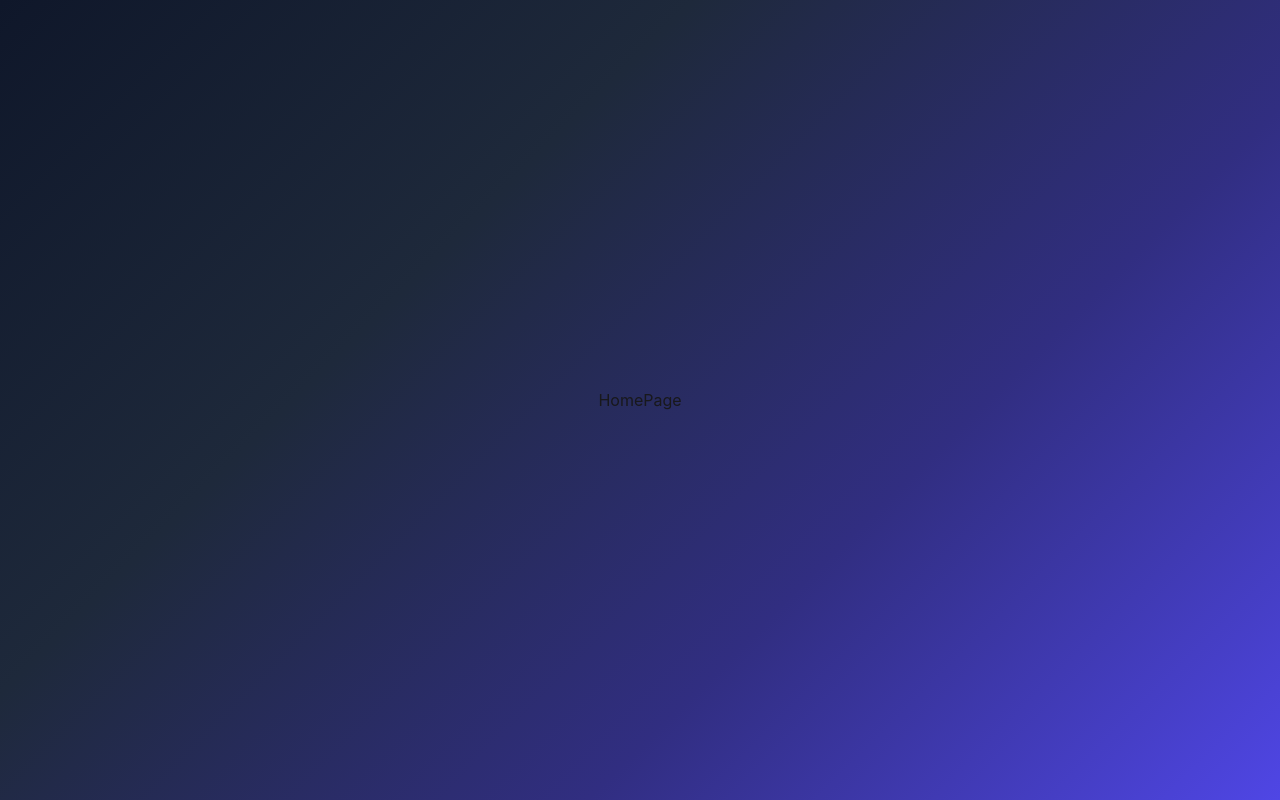
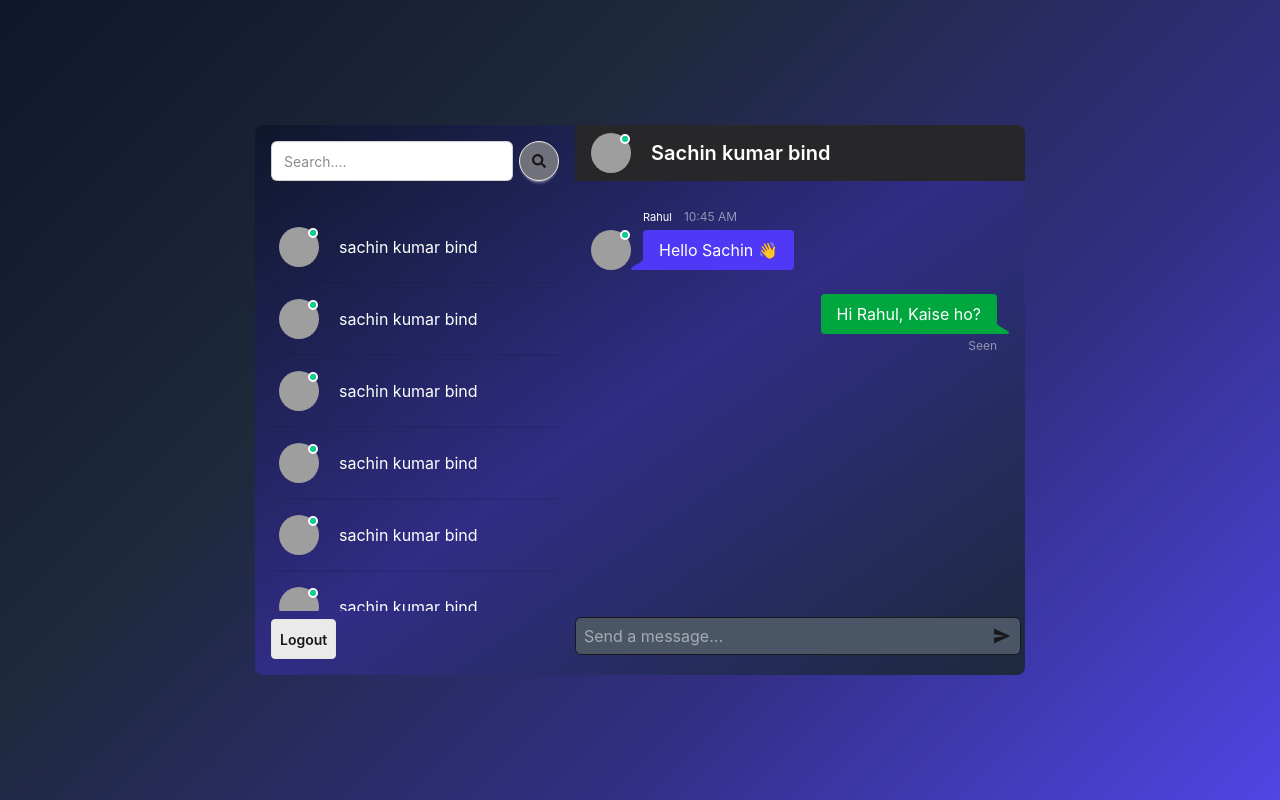
Before and after one commit to sachin-lkr/real-time-chat-app, a React app in the folder frontend/: page / in a window 1280 px wide. Built offline with nearby package versions, Linux system fonts and the light colour scheme; grey boxes are pictures that could not be loaded; the HTML template or start-up script is replaced by a standard one.

Commit message:
feat: implement chat app home page UI

```diff
--- a/frontend/package.json
+++ b/frontend/package.json
@@ -16,6 +16,7 @@
     "react": "^19.2.7",
     "react-dom": "^19.2.7",
     "react-hot-toast": "^2.6.0",
+    "react-icons": "^5.7.0",
     "react-redux": "^9.3.0",
     "react-router-dom": "^7.18.1",
     "tailwindcss": "^4.3.2"
--- a/frontend/src/components/HomePage.jsx
+++ b/frontend/src/components/HomePage.jsx
@@ -1,9 +1,14 @@
-import React from 'react'
+import React from "react";
+import Sidebar from "./Sidebar";
+import MessageContainer from "./MessageContainer";
 
 const HomePage = () => {
   return (
-    <div>HomePage</div>
-  )
-}
+    <div className="flex sm:h-[450px] md:h-[550px] rounded-lg overflow-hidden bg-gradient-to-br from-slate-900 via-indigo-900 to-slate-800 ">
+      <Sidebar />
+      <MessageContainer />
+    </div>
+  );
+};
 
-export default HomePage
+export default HomePage;
--- a/frontend/src/components/Login.jsx
+++ b/frontend/src/components/Login.jsx
@@ -11,7 +11,7 @@ const Login = () => {
     password: "",
   });
   const naviGate = useNavigate();
-  const dispatch =useDispatch();
+  const dispatch = useDispatch();
   const onSubmitHeandler = async (e) => {
     e.preventDefault();
     try {
@@ -30,10 +30,9 @@ const Login = () => {
       if (res.data.success) {
         toast.success(res.data.message);
         naviGate("/");
-        console.log(res.data)
+        console.log(res.data);
         dispatch(setAuthUser(res.data));
       }
-
     } catch (error) {
       toast.error(error.response.data.message);
       console.log(error);
--- /dev/null
+++ b/frontend/src/components/MessageContainer.jsx
@@ -0,0 +1,35 @@
+import React from "react";
+
+import SendInput from "./SendInput";
+import Messages from "./Messages";
+
+function MessageContainer() {
+  return (
+    <div className="min-w-[450px] flex flex-col justify-between">
+
+        <div className="flex  items-center gap-5 text-white bg-zinc-800   p-2 cursor-pointer px-4 py-2 mb-2">
+          <div className="avatar avatar-online  ">
+            <div className="w-10 rounded-full">
+              <img
+                src="https://encrypted-tbn0.gstatic.com/images?q=tbn:ANd9GcQM1qmyAQWiULIEIIE2lRszNSKrbLUkVpYk2CVGVYfdfA&s=10"
+                alt="avtar"
+                className="userImage"
+              />
+            </div>
+          </div>
+          <div>
+            <p className="text-xl font-semibold">Sachin kumar bind </p>
+          </div>
+
+      </div>
+       {/* chat container */}
+      <div className="flex-1">
+        <Messages/>
+      </div>
+      {/* message send */}
+      <SendInput/>
+    </div>
+  );
+}
+
+export default MessageContainer;
--- /dev/null
+++ b/frontend/src/components/Messages.jsx
@@ -0,0 +1,41 @@
+import React from "react";
+
+function Messages() {
+  return (
+    <div className="p-4 overflow-y-auto">
+      {/* Single Message */}
+      <div className="chat chat-start">
+        <div className="chat-image avatar avatar-online">
+          <div className="w-10 rounded-full">
+            <img
+              src="https://i.pravatar.cc/150?img=12"
+              alt="User"
+            />
+          </div>
+        </div>
+
+        <div className="chat-header text-white mb-1">
+          Rahul
+          <time className="text-xs opacity-50 ml-2">10:45 AM</time>
+        </div>
+
+        <div className="chat-bubble bg-indigo-600 text-white">
+          Hello Sachin 👋
+        </div>
+      </div>
+
+      {/* My Message */}
+      <div className="chat chat-end mt-4">
+        <div className="chat-bubble bg-green-600 text-white">
+          Hi Rahul, Kaise ho?
+        </div>
+
+        <div className="chat-footer opacity-50 text-xs mt-1 text-white">
+          Seen
+        </div>
+      </div>
+    </div>
+  );
+}
+
+export default Messages;
--- /dev/null
+++ b/frontend/src/components/OtherUser.jsx
@@ -0,0 +1,25 @@
+import React from "react";
+
+function OtherUser() {
+  return (
+    <div>
+      <div className="flex  items-center gap-5 text-white hover:text-black hover:bg-zinc-200 rounded-sm p-2 cursor-pointer">
+        <div className="avatar avatar-online  ">
+          <div className="w-10 rounded-full">
+            <img
+              src="https://encrypted-tbn0.gstatic.com/images?q=tbn:ANd9GcQM1qmyAQWiULIEIIE2lRszNSKrbLUkVpYk2CVGVYfdfA&s=10"
+              alt="avtar"
+              className=""
+            />
+          </div>
+        </div>
+        <div>
+            <p>sachin kumar bind </p>
+        </div>
+      </div>
+      <div className="divider my-0 py-0"></div>
+    </div>
+  );
+}
+
+export default OtherUser;
--- /dev/null
+++ b/frontend/src/components/OtherUsers.jsx
@@ -0,0 +1,25 @@
+import React from "react";
+import OtherUser from "./OtherUser";
+
+function OtherUsers() {
+  return (
+    <div className="overflow-auto">
+      <OtherUser />
+      <OtherUser />
+      <OtherUser />
+      <OtherUser />
+      <OtherUser />
+      <OtherUser />
+      <OtherUser />
+       <OtherUser />
+      <OtherUser />
+      <OtherUser />
+      <OtherUser />
+      <OtherUser />
+      <OtherUser />
+      <OtherUser />
+    </div>
+  );
+}
+
+export default OtherUsers;
--- /dev/null
+++ b/frontend/src/components/SendInput.jsx
@@ -0,0 +1,19 @@
+import React from "react";
+import { IoMdSend } from "react-icons/io";
+
+function SendInput() {
+  return (
+    <div className="max-w-full bg-gray-600 rounded-md flex justify-between mb-5 mr-1 border  ">
+      <input
+        type="text"
+        placeholder="Send a message..."
+        className="flex-1 border-none outline-none pl-2 py-1.5 text-white"
+      />
+      <button type="submit" className=" cursor-pointer ">
+        <IoMdSend className="size-5 mr-2 " />
+      </button>
+    </div>
+  );
+}
+
+export default SendInput;
--- /dev/null
+++ b/frontend/src/components/Sidebar.jsx
@@ -0,0 +1,27 @@
+import React from "react";
+import { FaSearch } from "react-icons/fa";
+import OtherUsers from "./OtherUsers";
+
+function Sidebar() {
+  return (
+    <div className="border=r border-slate-500 p-4 flex flex-col w-[320px]  ">
+      <form action="#" className="flex items-center gap-1.5">
+        <input
+          type="text"
+          placeholder="Search...."
+          className="input input-bordered rounded-md "
+        />
+        <button type="submit" className=" btn btn-circle bg-zinc-500 b ">
+          <FaSearch className="24px" />
+        </button>
+      </form>
+      <div className="divider px-3"></div>
+      <OtherUsers/>
+       <div className=" mt-2">
+        <button className="btn btn-soft  px-2 py-1 cursor-pointer rounded-sm">Logout</button>
+       </div>
+    </div>
+  );
+}
+
+export default Sidebar;
```
Also changed, not shown: frontend/public/avtar.jfif (added).
